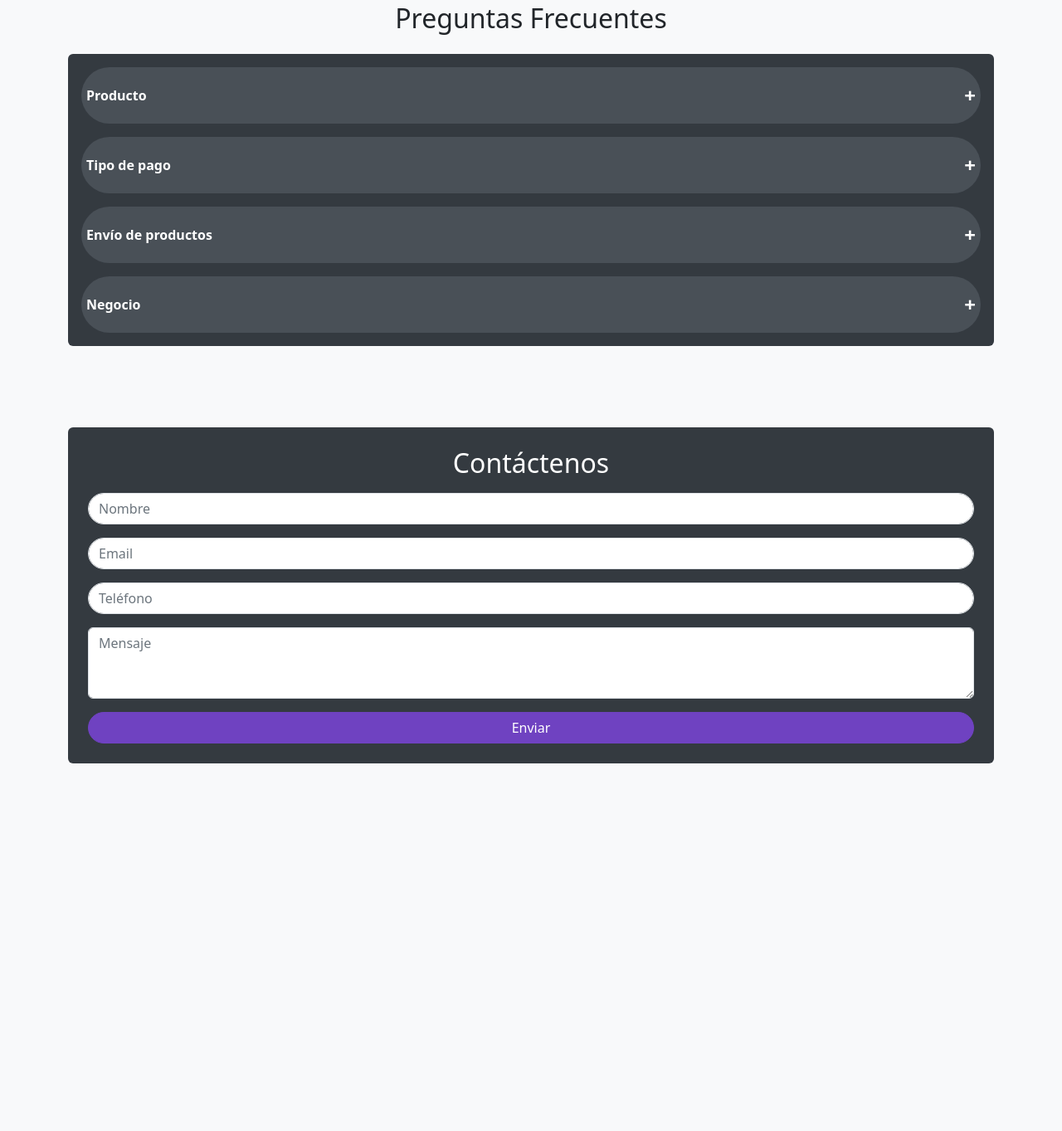
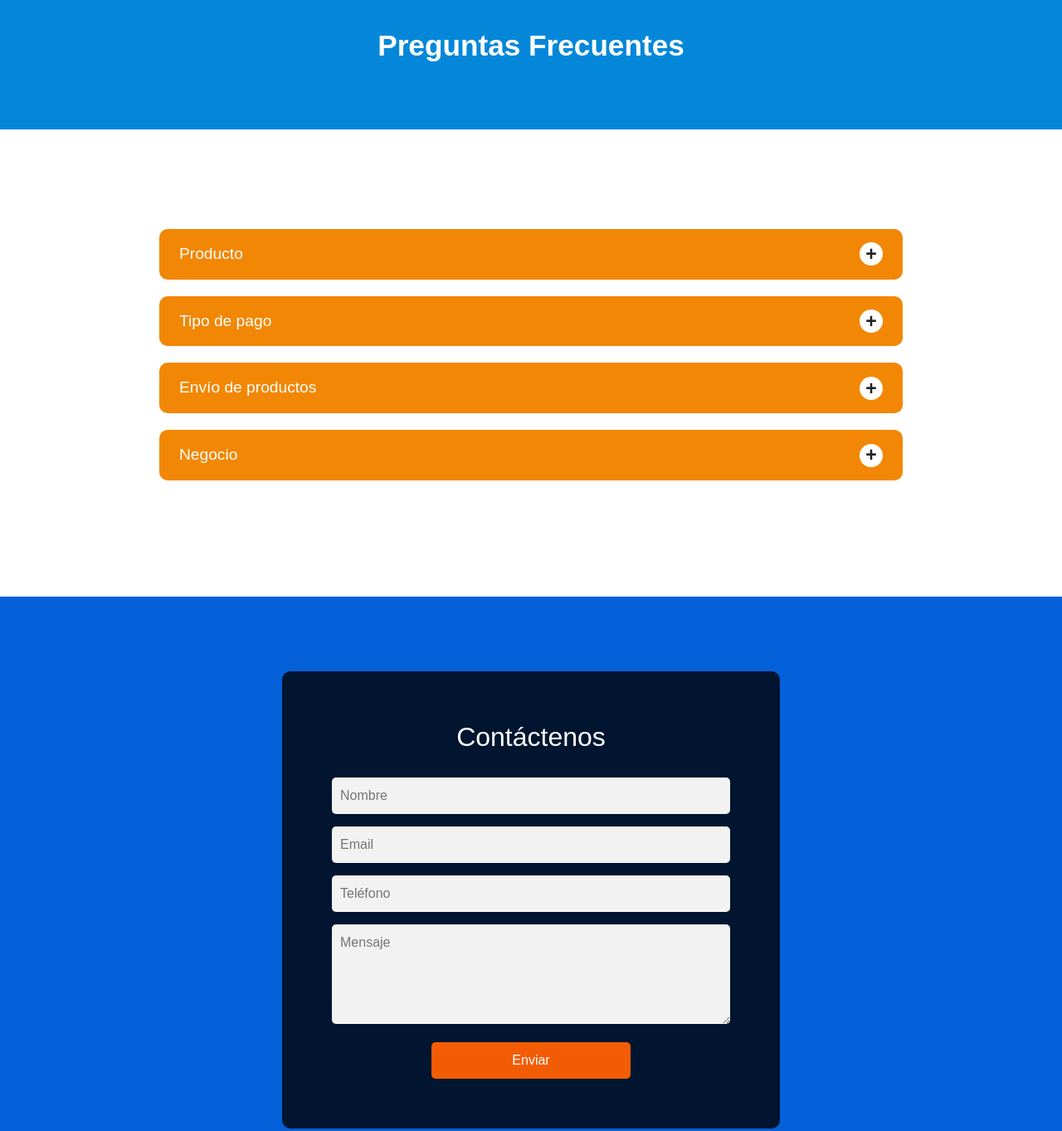
Before and after one commit to Llnavarreteg23/HobbVerse, a plain HTML site: page contactenos.html in a window 1280 px wide. Shown: the part 45-1408 px from the top of the page at 83% size. Before the commit the page ends 1013 px from the top, so only its background shows below. Drawn offline with nearby package versions, Linux system fonts and the light colour scheme.

Commit message:
Segundo implemento

```diff
--- a/contactenos.css
+++ b/contactenos.css
@@ -1,64 +1,172 @@
+@import url('https://fonts.googleapis.com/css2?family=Fredoka&family=Quicksand&display=swap');
+:root {
+    --site-dark-blue: #0460D9;
+    --site-blue: #0487D9;
+    --site-white: rgb(255, 255, 255);
+    --site-orange: #F28705;
+    --site-dark-orange: #f25c05;
+
+    --site-font-title: 'Poppins', sans-serif;
+    --site-font-body: 'Josefin Sans', sans-serif;
+}
+
 body {
-    background-color: #f8f9fa; /* Un gris claro de fondo general */
+    background-color: var(--site-white);
+    margin: 0;
+    padding: 0;
+}
+
+/** Sección FQA*/
+
+.section-title{
+    background: var(--site-blue);
+
+}
+.titulo-faq {
+    color: var(--site-white);
+    font-family: var(--site-font-title) ;
+    text-align: center;
+    font-size: 2.2rem;
+    font-weight: 600;
+    margin: 50px 0;
+    padding: 24px 0;
+    border-radius: 0;
 }
 
 .faq-section {
-    background-color: #f8f9fa; /* Aplicar el mismo fondo gris claro a la sección */
-    padding-bottom: 50px; /* Añadir un poco de espacio inferior si es necesario */
+    background-color: #f8f9fa;
+    padding-bottom: 50px;
 }
 
-.component-container {
-    background-color: #343a40; /* Fondo oscuro del componente */
-    border-radius: 10px;
-    margin-top: 20px; /* Añadir un poco de espacio superior para separarlo del título */
+/** Sección del acordeón */
+
+.container-acordion {
+    max-width: 90%;
+    margin: 100px auto;
+    padding: 20px 0;
+
+    width: 70%;
 }
 
-.faq-button {
-    background-color: #495057; /* Fondo de los botones */
-    color: #fff; /* Texto blanco */
-    border: none;
-    border-radius: 25px;
-    font-weight: bold;
-    cursor: pointer;
-    transition: background-color 0.3s ease;
+.acordion-item {
+    margin-bottom: 18px;
 }
 
-.faq-button:hover {
-    background-color: #5a6268;
+/* Oculta el checkbox (no queremos mostrarlo) */
+.acordion-item input[type="checkbox"] {
+    display: none; /* Oculta el checkbox */
+}
+
+.acordion-header {
+    display: flex;
+    justify-content: space-between;
+    align-items: center;
+    background: var(--site-orange);
+    color: var(--site-white);
+    padding: 16px 24px;
+    border-radius: 10px;
+    cursor: pointer;
+    font-family: var(--site-font-body);
+    font-size: 1.2rem;
+    transition: background 0.3s;
+    user-select: none;
+}
+
+/* Efecto hover en la cabecera */
+.acordion-header:hover {
+    background: #e67e00;
 }
 
 .plus-icon {
-    font-size: 1.5em;
+    display: flex;
+    justify-content: center;
+    align-items: center;
+    width: 28px;
+    height: 28px;
+    background: #fff;
+    color: #222;
+    border-radius: 50%;
+    font-size: 1.2em;
+    font-weight: bold;
 }
 
-.faq-content {
-    background-color: #e9ecef; /* Fondo claro del contenido */
-    color: #212529; /* Texto oscuro */
-    border-radius: 10px;
-    border: 1px solid #ced4da;
+/* Estilos del contenido del acordeón (inicialmente oculto) */
+.acordion-content {
+    max-height: 0;
+    overflow: hidden;
+    background: #fff;
+    border-radius: 0 0 10px 10px;
+    margin-top: 2px;
+    padding: 0 24px;
+    color: #222;
+    font-family: var(--site-font-body);
+    font-size: 1rem;
+    transition: max-height 0.3s cubic-bezier(0.19, 1, 0.22, 1), padding 0.3s;
 }
 
-.contact-section {
-    background-color: #343a40; /* Fondo oscuro de la sección de contacto */
-    color: #fff; /* Texto blanco */
-    border-radius: 10px;
-    margin-top: 30px; /* Añadir espacio para separar de la sección anterior */
+/* Lógica principal: cuando el checkbox está marcado, muestra el contenido */
+.acordion-item input[type="checkbox"]:checked ~ .acordion-content {
+    max-height: 200px;
+    padding: 16px 24px;
 }
 
-.contact-section h2 {
-    color: #fff;
+
+
+/**Sección de contacto*/
+
+.contact{
+    background-color: var(--site-dark-blue);
+    padding: 40px;
+    width: 100%;
+
+}
+.container-contact{
+    background-color:rgba(0, 0, 0, 0.777);
+    padding: 60px;
+    width: 50%;
+    margin: 50px auto;
+    border-radius: 10px;
+    font-family: var(--site-font-title);
+    color: var(--site-white);
 }
 
-.form-control::placeholder {
-    color: #6c757d; /* Color del placeholder */
+
+.container-contact h2 {
+text-align: center;
+margin-bottom: 30px;
 }
 
-.btn-primary {
-    background-color: #6f42c1; /* Color primario morado */
-    border-color: #6f42c1;
+.container-contact input,
+.container-contact textarea {
+width: 100%;
+padding: 10px;
+margin-bottom: 15px;
+border: none;
+border-radius: 5px;
+background-color: #f2f2f2;
+color: #333;
+font-family: var(--site-font-body);
 }
 
-.btn-primary:hover {
-    background-color: #563d7c;
-    border-color: #563d7c;
+.container-contact textarea {
+resize: vertical;
+height: 120px;
 }
+
+.container-contact button {
+width: 50%;
+padding: 10px;
+border: none;
+border-radius: 5px;
+background-color: var(--site-dark-orange);
+color: white;
+cursor: pointer; /* Cambiar el cursor al pasar el mouse */
+transition: background-color 0.3s;
+font-family: var(--site-font-body);
+display: block;
+margin: 0 auto;
+}
+
+.container-contact button:hover {
+background-color: #999; /* Fondo gris más claro al pasar el mouse */
+}
--- a/contactenos.html
+++ b/contactenos.html
@@ -8,80 +8,99 @@
     <link rel="stylesheet" href="contactenos.css">
 </head>
 <body>
+    <!--! Sección del Navbar-->
     <header>
-        <nav></nav>
+        <nav>
+
+        </nav>
     </header>
 
-    <div class="container py-5">
-        <section class="faq-section mb-5">
-            <h2 class="text-center mb-4">Preguntas Frecuentes</h2>
-            <div class="component-container p-3 rounded">
-                <div class="faq-item">
-                    <button class="faq-button w-100 py-3 rounded-pill d-flex justify-content-between align-items-center">
-                        Producto
-                        <span class="plus-icon">+</span>
-                    </button>
-                    <div class="faq-content p-3 mt-2 rounded" style="display: none;">
-                        <p>Respuesta detallada sobre Producto.</p>
-                    </div>
-                </div>
-                <div class="faq-item mt-3">
-                    <button class="faq-button w-100 py-3 rounded-pill d-flex justify-content-between align-items-center">
-                        Tipo de pago
-                        <span class="plus-icon">+</span>
-                    </button>
-                    <div class="faq-content p-3 mt-2 rounded" style="display: none;">
-                        <p>Respuesta detallada sobre Tipo de pago.</p>
-                    </div>
-                </div>
-                <div class="faq-item mt-3">
-                    <button class="faq-button w-100 py-3 rounded-pill d-flex justify-content-between align-items-center">
-                        Envío de productos
-                        <span class="plus-icon">+</span>
-                    </button>
-                    <div class="faq-content p-3 mt-2 rounded" style="display: none;">
-                        <p>Respuesta detallada sobre Envío de productos.</p>
-                    </div>
-                </div>
-                <div class="faq-item mt-3">
-                    <button class="faq-button w-100 py-3 rounded-pill d-flex justify-content-between align-items-center">
-                        Negocio
-                        <span class="plus-icon">+</span>
-                    </button>
-                    <div class="faq-content p-3 mt-2 rounded" style="display: none;">
-                        <p>Respuesta detallada sobre Negocio.</p>
-                    </div>
+    <!-- !Sección del titulo -->
+
+    <section class="section-title">
+        <div class="row justify-content-center">
+            <div class="col-12">
+                <div class="titulo-faq">
+                    Preguntas Frecuentes
                 </div>
             </div>
-        </section>
+        </div>
+    </section>
 
-        <section class="contact-section rounded p-4">
-            <h2 class="text-center mb-3">Contáctenos</h2>
-            <form>
-                <div class="mb-3">
-                    <label for="nombre" class="form-label visually-hidden">Nombre</label>
-                    <input type="text" class="form-control rounded-pill" id="nombre" placeholder="Nombre">
-                </div>
-                <div class="mb-3">
-                    <label for="email" class="form-label visually-hidden">Email</label>
-                    <input type="email" class="form-control rounded-pill" id="email" placeholder="Email">
-                </div>
-                <div class="mb-3">
-                    <label for="telefono" class="form-label visually-hidden">Teléfono</label>
-                    <input type="tel" class="form-control rounded-pill" id="telefono" placeholder="Teléfono">
-                </div>
-                <div class="mb-3">
-                    <label for="mensaje" class="form-label visually-hidden">Mensaje</label>
-                    <textarea class="form-control rounded" id="mensaje" rows="3" placeholder="Mensaje"></textarea>
-                </div>
-                <div class="d-grid">
-                    <button type="submit" class="btn btn-primary rounded-pill">Enviar</button>
-                </div>
-            </form>
-        </section>
+
+    <!-- !Sección del acordeón -->
+    <div class="container-acordion">
+        <div class="acordion-item">
+            <!-- Checkbox: al marcarlo, se activa el contenido -->
+            <input type="checkbox" id="acordion1">
+            <!-- Label: actúa como el botón visible del acordeón -->
+            <label class="acordion-header" for="acordion1">
+                <span>Producto</span>
+                <span class="plus-icon">+</span>
+            </label>
+            <!-- Contenido: se muestra/oculta según el estado del checkbox -->
+            <div class="acordion-content">
+                Aquí va el contenido relacionado con el producto.
+            </div>
+        </div>
+
+        <div class="acordion-item">
+            <input type="checkbox" id="acordion2">
+            <label class="acordion-header" for="acordion2">
+                <span>Tipo de pago</span>
+                <span class="plus-icon">+</span>
+            </label>
+            <div class="acordion-content">
+                Información sobre los diferentes tipos de pago aceptados.
+            </div>
+        </div>
+
+        <div class="acordion-item">
+            <input type="checkbox" id="acordion3">
+            <label class="acordion-header" for="acordion3">
+                <span>Envío de productos</span>
+                <span class="plus-icon">+</span>
+            </label>
+            <div class="acordion-content">
+                Detalles sobre las políticas y costos de envío.
+            </div>
+        </div>
+
+        <div class="acordion-item">
+            <input type="checkbox" id="acordion4">
+            <label class="acordion-header" for="acordion4">
+                <span>Negocio</span>
+                <span class="plus-icon">+</span>
+            </label>
+            <div class="acordion-content">
+                Información general sobre nuestro negocio.
+            </div>
+        </div>
     </div>
 
+    <!--! Sección del contáctenos-->
+    <section class="contact">
+        <div class="container-contact">
+            <h2>Contáctenos</h2>
+            <form>
+                <input type="text" placeholder="Nombre">
+                <input type="email" placeholder="Email">
+                <input type="tel" placeholder="Teléfono">
+                <textarea placeholder="Mensaje"></textarea>
+                <button type="submit">Enviar</button>
+            </form>
+        </div>
+    </section>
 
-    <footer></footer>
+
+    <!--! Sección del footer-->
+    <footer>
+
+    </footer>
+
+    <!--! Sección del script-->
+    <script>
+
+    </script>
 </body>
 </html>
```
